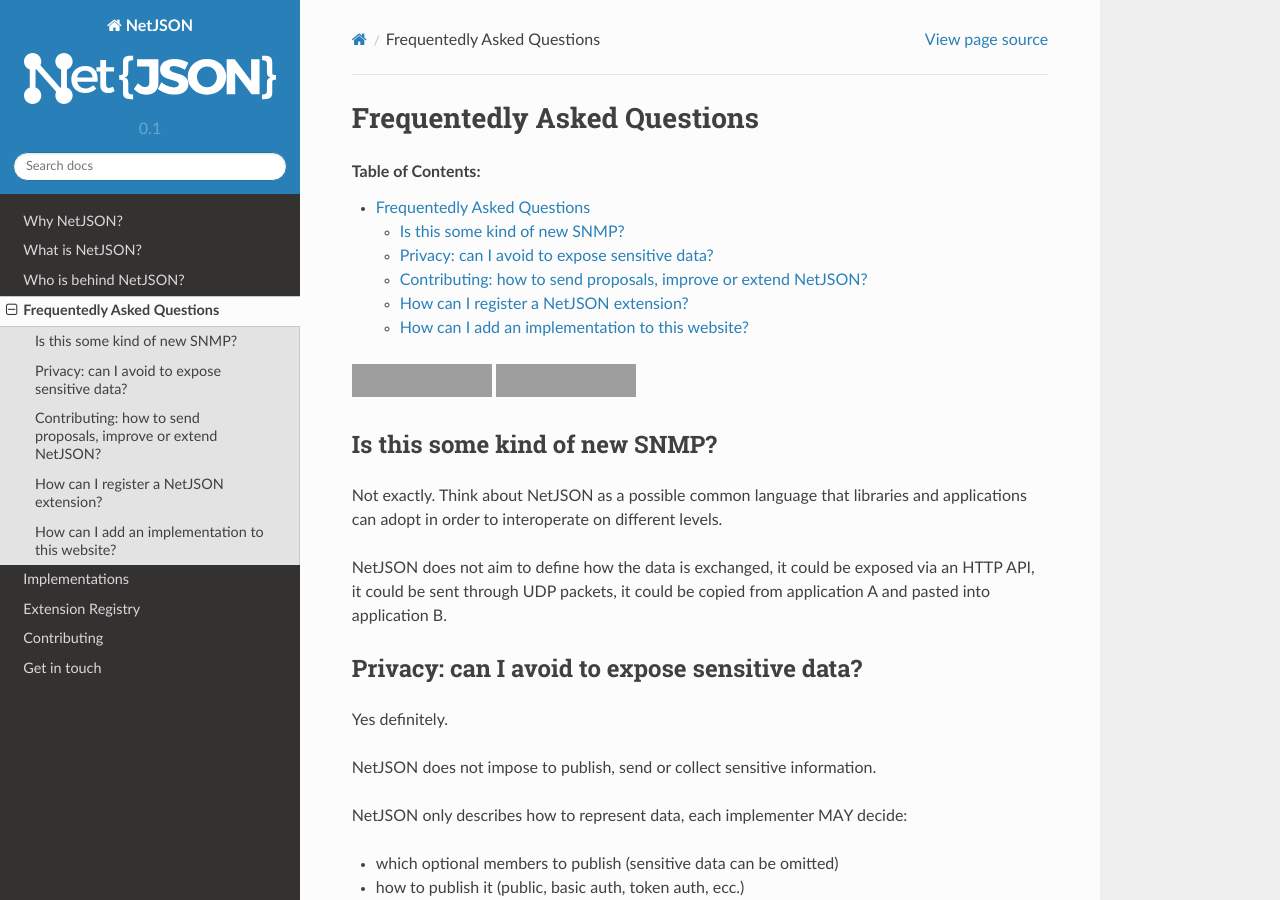
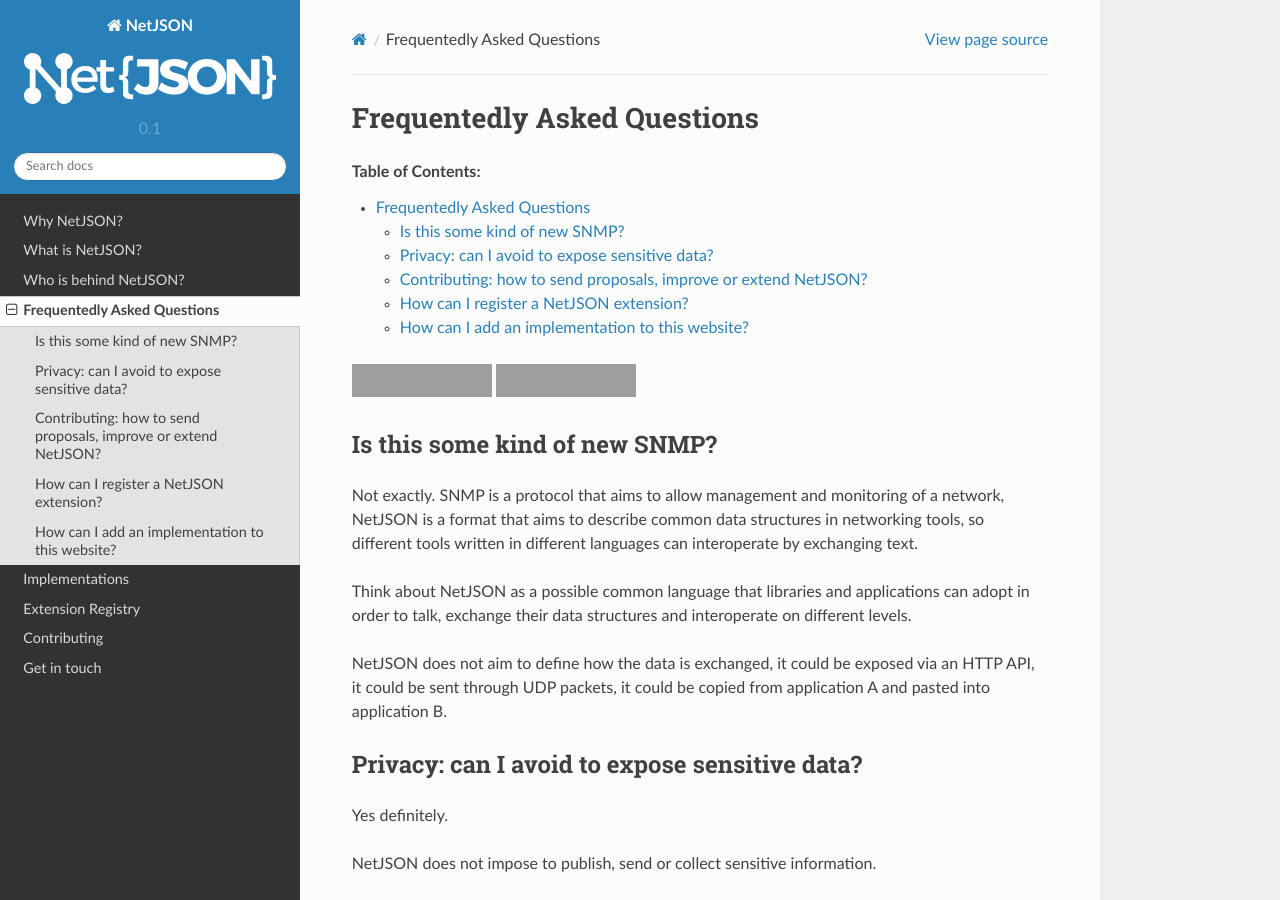
Before and after one commit to netjson/netjson, a Sphinx documentation site: the page built from docs/source/faq.rst, in a window 1280 px wide and 900 px high. Built offline with Sphinx 7.4.7 and the Read the Docs theme 2.0.0, drawn with Linux system fonts in a browser that asks for light colours; grey boxes are pictures that could not be loaded.

Commit message:
[docs] Improved SNMP FAQ

```diff
--- a/docs/source/faq.rst
+++ b/docs/source/faq.rst
@@ -15,9 +15,13 @@
 Is this some kind of new SNMP?
 ------------------------------
 
-Not exactly. Think about NetJSON as a possible common language that libraries
-and applications
-can adopt in order to interoperate on different levels.
+Not exactly. SNMP is a protocol that aims to allow management and monitoring
+of a network, NetJSON is a format that aims to describe common data structures
+in networking tools, so different tools written in different languages can interoperate
+by exchanging text.
+
+Think about NetJSON as a possible common language that libraries and applications
+can adopt in order to talk, exchange their data structures and interoperate on different levels.
 
 NetJSON does not aim to define how the data is exchanged, it could be exposed
 via an HTTP API, it could be sent through UDP packets, it could be copied from
```
